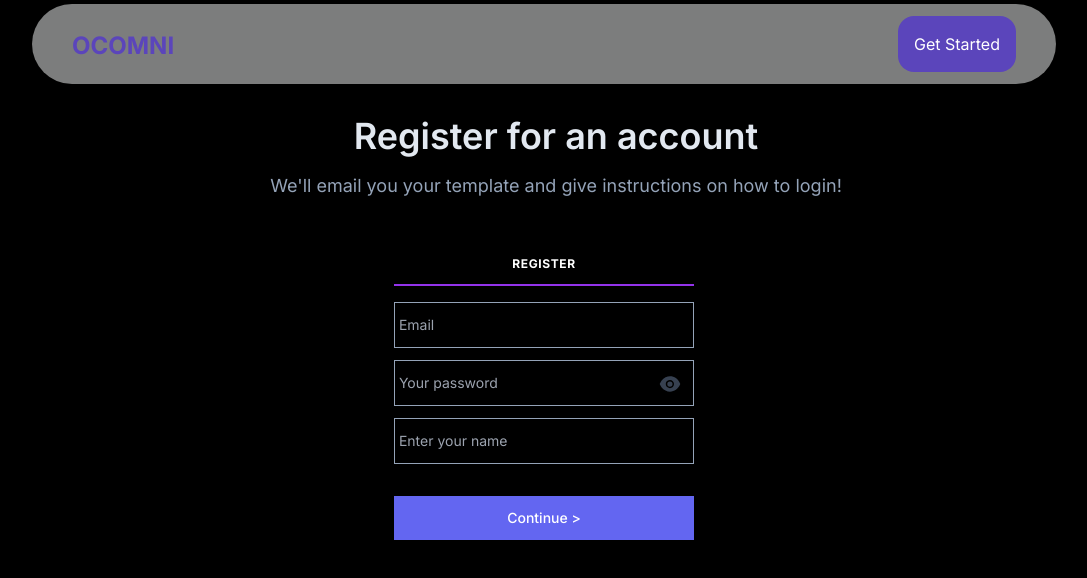
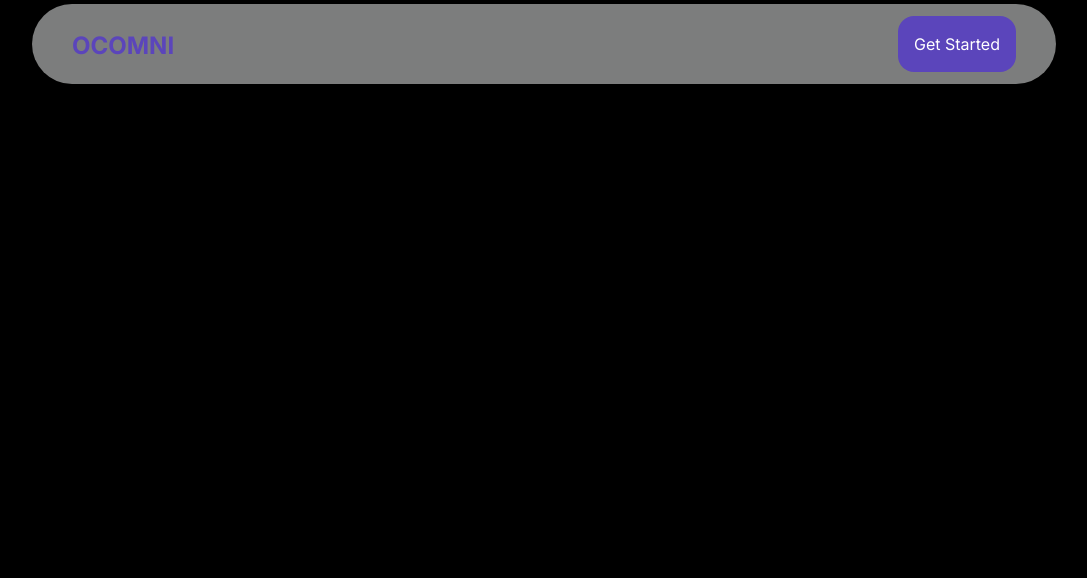
Before and after one commit to akibiaons/ocomni-landing, a Next.js app: page /register in a window 1280 px wide. Shown: the top 578 px of the page, without its empty margins (96-1183 px from the left). Built offline with nearby package versions, Linux system fonts and the light colour scheme.

Commit message:
Made registration its own proper client component

```diff
--- a/app/register/page.tsx
+++ b/app/register/page.tsx
@@ -1,157 +1,80 @@
-"use client";
-
 // React Imports
-import React, { useState, ChangeEvent, FormEvent } from "react";
-import Link from "next/link";
-import { useRouter } from "next/navigation";
-// Firebase imports
-import {
-  getAuth,
-  createUserWithEmailAndPassword,
-  updateProfile,
-} from "firebase/auth";
-import { doc, serverTimestamp, setDoc } from "firebase/firestore";
-import { db } from "@/firebaseConfig";
-// React Icons Imports
-import { AiFillEyeInvisible, AiFillEye } from "react-icons/ai";
+// import React, { useState, ChangeEvent, FormEvent } from "react";
+// import Link from "next/link";
+// import { useRouter } from "next/navigation";
+// // Firebase imports
+// // import {
+// //   getAuth,
+// //   createUserWithEmailAndPassword,
+// //   updateProfile,
+// // } from "firebase/auth";
+// import { doc, serverTimestamp, setDoc } from "firebase/firestore";
+// import { db } from "@/firebaseConfig";
+// // React Icons Imports
+// import { AiFillEyeInvisible, AiFillEye } from "react-icons/ai";
+import RegisterUi from "@/components/ui/register-ui";
 
 // import { toast } from "react-toastify";
 
-// Below I am defining the type for the pages state...
-interface FormData {
-  email: string;
-  password?: string;
-  name: string;
-  timestamp?: any;
-}
+// // Below I am defining the type for the pages state...
+// interface FormData {
+//   email: string;
+//   password?: string;
+//   name: string;
+//   timestamp?: any;
+// }
 
 export default function Register() {
-  const router = useRouter();
-  // Below I added <boolean> for typescript saftey
-  const [showPassword, setShowPassword] = useState<boolean>(false);
+  // const router = useRouter();
+  // // Below I added <boolean> for typescript saftey
+  // const [showPassword, setShowPassword] = useState<boolean>(false);
 
-  // this was changed to <FormData> which is part of the interface declaration...
-  const [formData, setFormData] = useState<FormData>({
-    email: "",
-    password: "",
-    name: "",
-  });
+  // // this was changed to <FormData> which is part of the interface declaration...
+  // const [formData, setFormData] = useState<FormData>({
+  //   email: "",
+  //   password: "",
+  //   name: "",
+  // });
 
-  const { email, password, name } = formData;
-  // Added ChangeEvent, and <HTMLInputElement> for more??? I gotta get more review here in the onChange function
-  function onChange(e: React.ChangeEvent<HTMLInputElement>) {
-    setFormData((prevState) => ({
-      ...prevState,
-      [e.target.id]: e.target.value,
-    }));
-  }
-  async function onSubmit(e: React.FormEvent<HTMLFormElement>) {
-    e.preventDefault();
+  // const { email, password, name } = formData;
+  // // Added ChangeEvent, and <HTMLInputElement> for more??? I gotta get more review here in the onChange function
+  // function onChange(e: React.ChangeEvent<HTMLInputElement>) {
+  //   setFormData((prevState) => ({
+  //     ...prevState,
+  //     [e.target.id]: e.target.value,
+  //   }));
+  // }
+  // async function onSubmit(e: React.FormEvent<HTMLFormElement>) {
+  //   e.preventDefault();
 
-    try {
-      const auth = getAuth();
-      const userCredential = await createUserWithEmailAndPassword(
-        auth,
-        email,
-        password!
-      );
+  //   try {
+  //     const auth = getAuth();
+  //     const userCredential = await createUserWithEmailAndPassword(
+  //       auth,
+  //       email,
+  //       password!
+  //     );
 
-      const user = userCredential.user;
-      if (user) {
-        await updateProfile(user, {
-          displayName: name,
-        });
-      }
-      const formDataCopy = { ...formData };
-      delete formDataCopy.password;
-      formDataCopy.timestamp = serverTimestamp();
+  //     const user = userCredential.user;
+  //     if (user) {
+  //       await updateProfile(user, {
+  //         displayName: name,
+  //       });
+  //     }
+  //     const formDataCopy = { ...formData };
+  //     delete formDataCopy.password;
+  //     formDataCopy.timestamp = serverTimestamp();
 
-      await setDoc(doc(db, "users", user.uid), formDataCopy);
-      router.push("https://www.ocomni.com/account");
-    } catch (error) {
-      console.log(error);
-    }
-  }
+  //     await setDoc(doc(db, "users", user.uid), formDataCopy);
+  //     router.push("https://www.ocomni.com/account");
+  //   } catch (error) {
+  //     console.log(error);
+  //   }
+  // }
 
   return (
     <>
-      {/* Disclaimer Will need to change UI to support the template selected from the previous page.*/}
-      <section className="mt-8">
-        <div className="pl-8 pr-2 lg:text-center">
-          <div className="text-slate-200 text-4xl font-semibold mb-4">
-            <h1>Register for an account</h1>
-          </div>
-          <div className="text-slate-400">
-            <p className="lg:text-lg">
-              We'll email you your template and give instructions on how to
-              login!
-            </p>
-          </div>
-        </div>
-      </section>
-      <section className="mx-auto my-14 max-w-6xl px-8 h-vh">
-        <div className="my-8 max-w-[300px]  mx-auto">
-          <div className="flex flex-row items-center ">
-            <div className="cursor-pointer border-b-2 border-purple-600 w-full">
-              <Link href="/register">
-                <h3 className="uppercase font-bold text-xs text-center mb-3 tracking-wider">
-                  register
-                </h3>
-              </Link>
-            </div>
-          </div>
-          <div>
-            <form onSubmit={onSubmit}>
-              <div className="flex flex-col gap-3 mt-4">
-                <input
-                  type="email"
-                  id="email"
-                  onChange={onChange}
-                  value={email}
-                  className="pr-4 pl- py-3 w-full border-slate-400 border-[1px]  transition duration-150 rounded-sm text-sm bg-inherit focus:ring-purple-600 hover:border-purple-600 active:border-purple-900"
-                  placeholder=" Email"
-                />
-                <div className="bg-inherit relative">
-                  <input
-                    type={showPassword ? "text" : "password"}
-                    id="password"
-                    value={password}
-                    onChange={onChange}
-                    className="pr-4 pl- py-3 w-full border-slate-400 border-[1px]  transition duration-150 rounded-sm text-sm bg-inherit focus:ring-purple-600 hover:border-purple-600 active:border-purple-900"
-                    placeholder=" Your password"
-                  />
-                  {showPassword ? (
-                    <AiFillEyeInvisible
-                      className="absolute right-3 top-3  text-2xl text-gray-700 cursor-pointer"
-                      onClick={() => setShowPassword((prevState) => !prevState)}
-                    />
-                  ) : (
-                    <AiFillEye
-                      className="absolute right-3 top-3 text-2xl text-gray-700 cursor-pointer"
-                      onClick={() => setShowPassword((prevState) => !prevState)}
-                    />
-                  )}
-                </div>
-                <input
-                  type="text"
-                  id="name"
-                  onChange={onChange}
-                  value={name}
-                  className="pr-4 pl- py-3 w-full border-slate-400 border-[1px]  transition duration-150 rounded-sm text-sm bg-inherit focus:ring-purple-600 hover:border-purple-600 active:border-purple-900"
-                  placeholder=" Enter your name"
-                />
-              </div>
-              <button
-                type="submit"
-                className="w-full mt-8 text px-7 py-3 font-medium text-sm rounded-sm bg-[#6366F1] text-white hover:text-white overflow-hidden transition ease-in-out duration-150 hover:bg-[#5F56D6] active:bg-[#5B45BB] "
-              >
-                <Link href="/thankyou">Continue</Link>
-                {" >"}
-              </button>
-            </form>
-          </div>
-        </div>
-      </section>
+      <RegisterUi></RegisterUi>
     </>
   );
 }
--- /dev/null
+++ b/components/ui/register-ui.tsx
@@ -0,0 +1,73 @@
+"use client";
+// React Imports
+import React, { useState, ChangeEvent, FormEvent } from "react";
+import Link from "next/link";
+import { useRouter } from "next/navigation";
+//Firebase imports
+import {
+  getAuth,
+  createUserWithEmailAndPassword,
+  updateProfile,
+} from "firebase/auth";
+import { doc, serverTimestamp, setDoc } from "firebase/firestore";
+import { db } from "@/firebaseConfig";
+
+// React Icons Imports
+import { AiFillEyeInvisible, AiFillEye } from "react-icons/ai";
+
+// Below I am defining the type for the pages state...
+interface FormData {
+  email: string;
+  password?: string;
+  name: string;
+  timestamp?: any;
+}
+
+export default function RegisterUi() {
+  const router = useRouter();
+  // Below I added <boolean> for typescript saftey
+  const [showPassword, setShowPassword] = useState<boolean>(false);
+
+  // this was changed to <FormData> which is part of the interface declaration...
+  const [formData, setFormData] = useState<FormData>({
+    email: "",
+    password: "",
+    name: "",
+  });
+
+  const { email, password, name } = formData;
+  // Added ChangeEvent, and <HTMLInputElement> for more??? I gotta get more review here in the onChange function
+  function onChange(e: React.ChangeEvent<HTMLInputElement>) {
+    setFormData((prevState) => ({
+      ...prevState,
+      [e.target.id]: e.target.value,
+    }));
+  }
+  async function onSubmit(e: React.FormEvent<HTMLFormElement>) {
+    e.preventDefault();
+
+    try {
+      const auth = getAuth();
+      const userCredential = await createUserWithEmailAndPassword(
+        auth,
+        email,
+        password!
+      );
+
+      const user = userCredential.user;
+      if (user) {
+        await updateProfile(user, {
+          displayName: name,
+        });
+      }
+      const formDataCopy = { ...formData };
+      delete formDataCopy.password;
+      formDataCopy.timestamp = serverTimestamp();
+
+      await setDoc(doc(db, "users", user.uid), formDataCopy);
+      router.push("https://www.ocomni.com/account");
+    } catch (error) {
+      console.log(error);
+    }
+  }
+}
```
